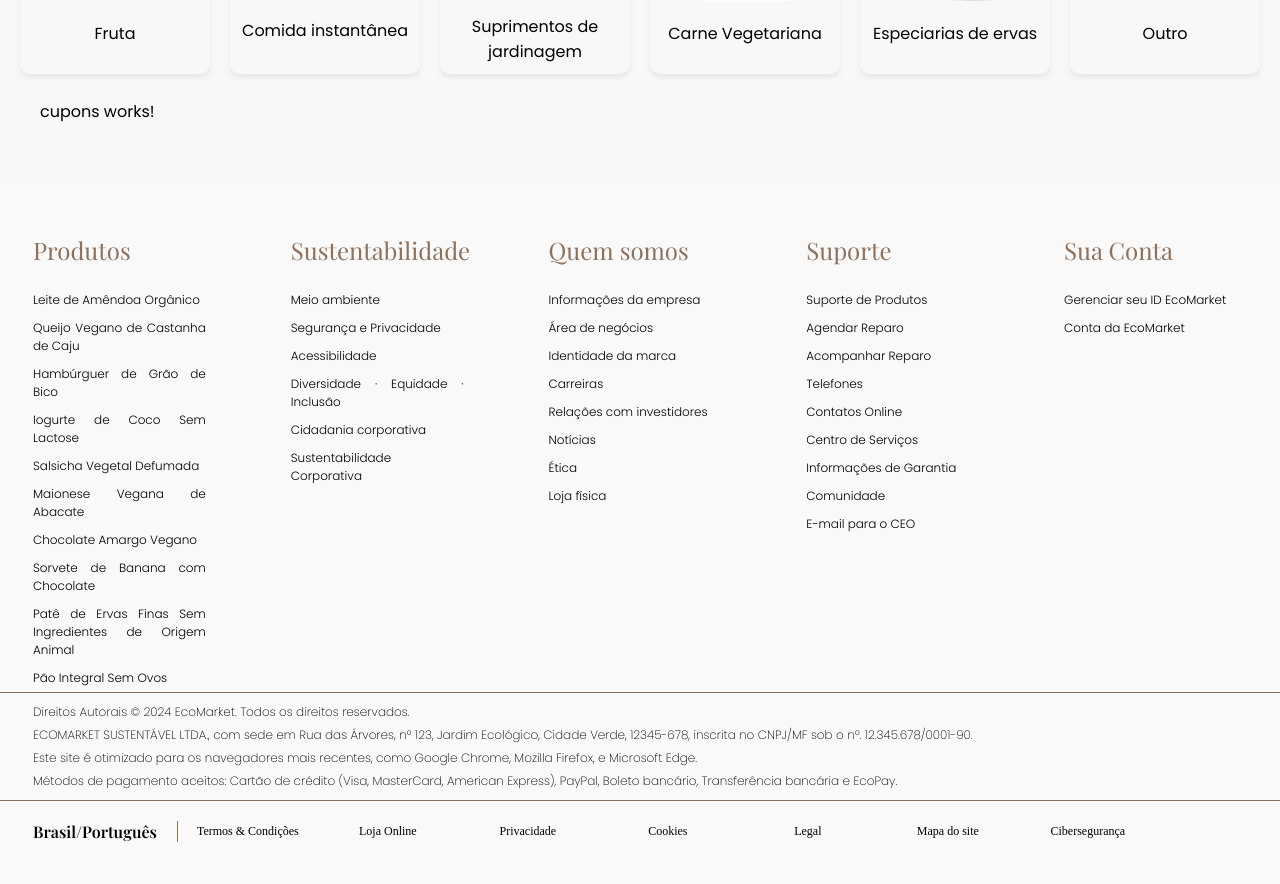
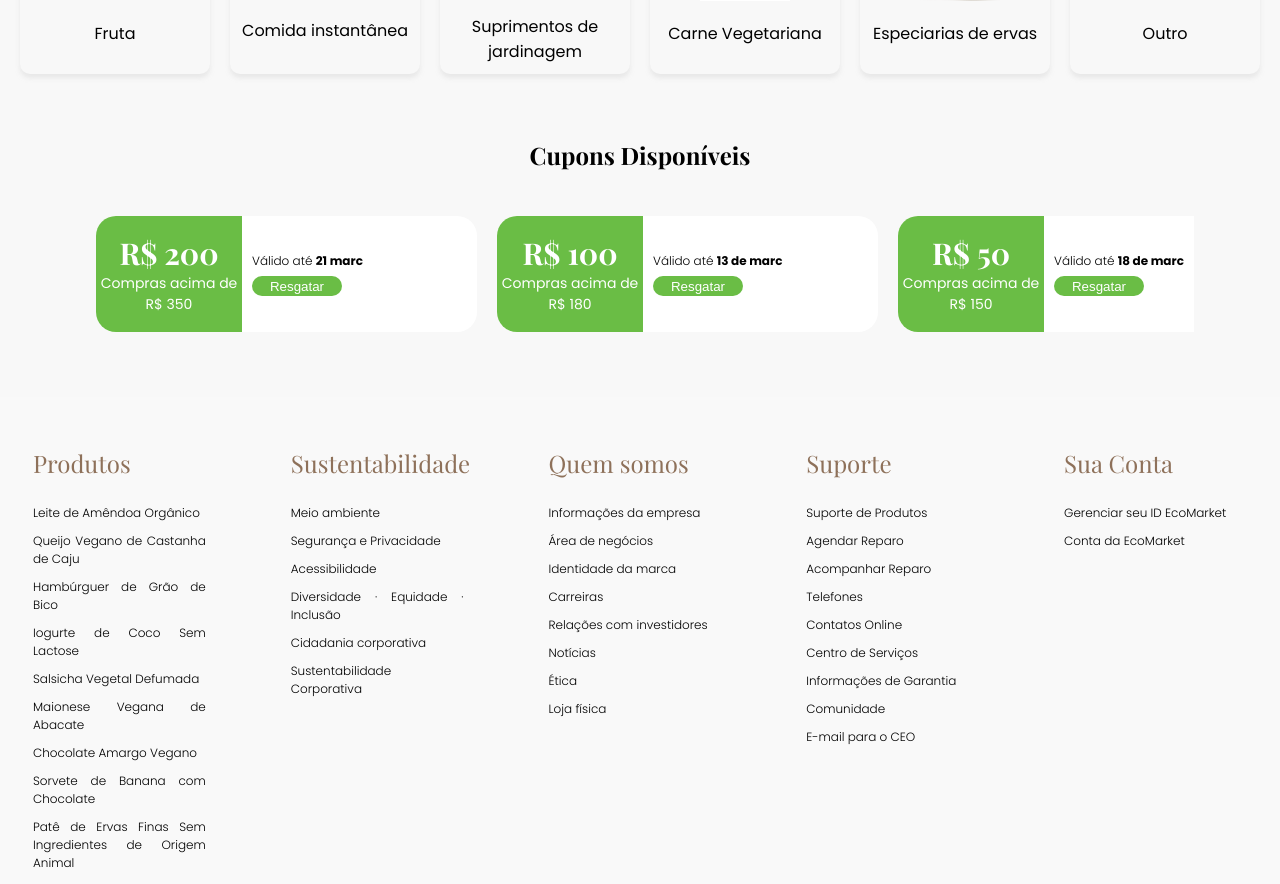
Before and after one commit to lucasmoraist/EcoMarket, an Angular app: page / in a window 1280 px wide. Shown: the part 1684-2568 px from the top of the page. Built offline with nearby package versions, Linux system fonts and the light colour scheme; a web font is replaced by a local one.

Commit message:
feat: created cupons component

```diff
--- a/src/app/components/cupons/cupons.component.html
+++ b/src/app/components/cupons/cupons.component.html
@@ -1 +1,18 @@
-<p>cupons works!</p>
+<section>
+    <h2>Cupons Disponíveis</h2>
+    <div id="conteiner">
+        <div id="side-right" *ngFor="let cupom of listCupons">
+            <div id="cupom">
+                <div>
+                    <h2 id="porcent">R$ {{cupom.value}}</h2>
+                    <p>{{cupom.desc}}</p>
+                </div>
+
+                <div id="info-cupom">
+                    <p>Válido até <b>{{cupom.validate}}</b></p>
+                    <button>Resgatar</button>
+                </div>
+            </div>
+        </div>
+    </div>
+</section>
--- a/src/app/components/cupons/cupons.component.scss
+++ b/src/app/components/cupons/cupons.component.scss
@@ -0,0 +1,80 @@
+section {
+
+    display: flex;
+    flex-direction: column;
+    align-items: center;
+    margin-top: 40px;
+
+    #conteiner {
+        margin-top: 40px;
+        display: flex;
+        width: 85vw;
+        gap: 20px;
+        padding: 5px 10px;
+        overflow-x: scroll;
+
+        #cupom {
+            display: flex;
+            width: 381px;
+            height: 116px;
+            background-color: var(--branco-puro);
+            border-radius: 20px;
+            gap: 10px;
+
+            div:first-child {
+                background-color: var(--verde-sustentavel);
+                color: var(--branco-puro);
+                border-radius: 20px 0 0 20px;
+                width: 146px;
+
+                display: flex;
+                flex-direction: column;
+                align-items: center;
+                justify-content: center;
+
+                #porcent {
+                    color: var(--branco-puro);
+                    font-weight: bold;
+                    font-size: 30px;
+                }
+
+                p {
+                    text-align: center;
+                    font-size: 14px;
+                }
+            }
+
+            #info-cupom {
+                display: flex;
+                flex-direction: column;
+                justify-content: center;
+                gap: 6px;
+
+                p {
+                    font-size: 12px;
+                    font-weight: 300;
+                }
+
+                button {
+                    border: none;
+                    border-radius: 10px;
+                    background-color: var(--verde-sustentavel);
+                    color: var(--branco-puro);
+                    width: 90px;
+                    height: 20px;
+                    cursor: pointer;
+                }
+            }
+        }
+    }
+
+    #conteiner::-webkit-scrollbar {
+        height: 5px;
+        background-color: transparent;
+    }
+
+    #conteiner::-webkit-scrollbar-thumb {
+        background-color: var(--amarelo-organico);
+        border-radius: 20px;
+    }
+}
--- a/src/app/components/cupons/cupons.component.ts
+++ b/src/app/components/cupons/cupons.component.ts
@@ -1,12 +1,36 @@
 import { Component } from '@angular/core';
+import { Discount } from '../../interface/Discount';
+import { CommonModule } from '@angular/common';
 
 @Component({
   selector: 'app-cupons',
   standalone: true,
-  imports: [],
+  imports: [CommonModule],
   templateUrl: './cupons.component.html',
   styleUrl: './cupons.component.scss'
 })
 export class CuponsComponent {
 
+  listCupons: Discount[] = [
+    {
+      value: 200,
+      desc: "Compras acima de R$ 350",
+      validate: "21 marc"
+    },
+    {
+      value: 100,
+      desc: "Compras acima de R$ 180",
+      validate: "13 de marc"
+    },
+    {
+      value: 50,
+      desc: "Compras acima de R$ 150",
+      validate: "18 de marc"
+    },{
+      value: 150,
+      desc: "Compras acima de R$ 300",
+      validate: "21 de mar"
+    }
+  ]
+
 }
--- /dev/null
+++ b/src/app/interface/Discount.ts
@@ -0,0 +1,5 @@
+export interface Discount {
+    value: number,
+    desc: string,
+    validate: string
+}
```
